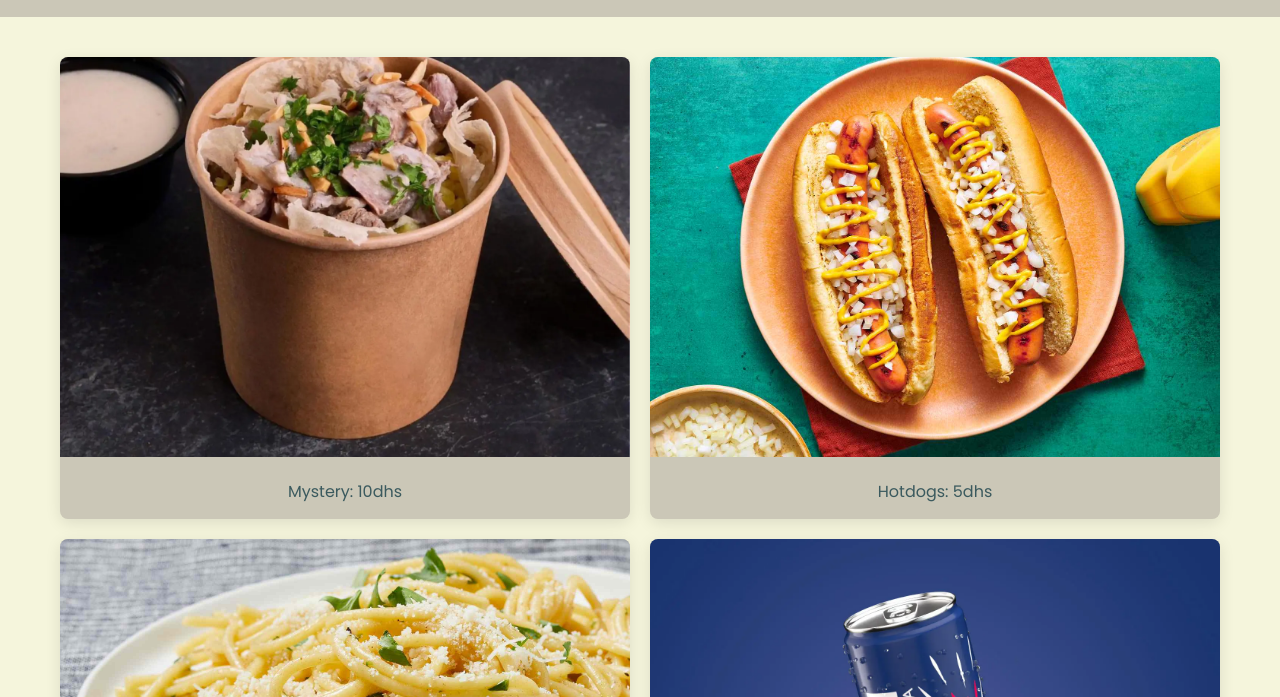
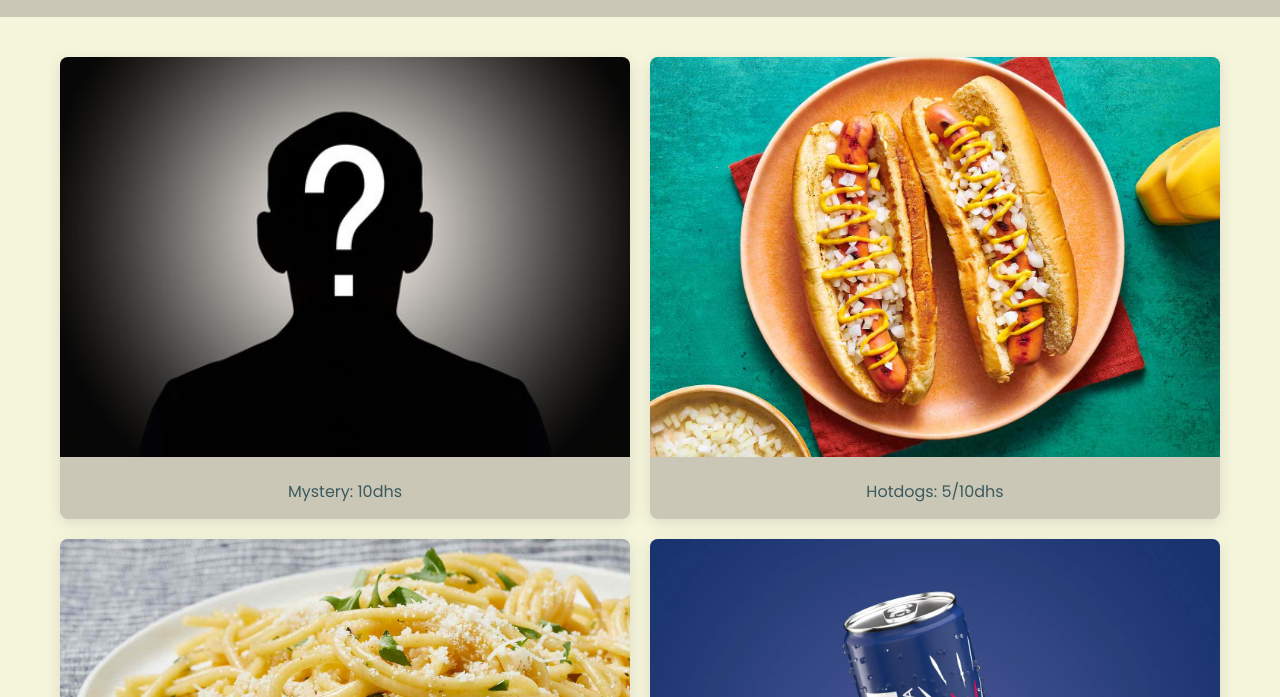
Before and after one commit to DrFoodBazaar/Menu, a plain HTML site: page index.html in a window 1280 px wide. Shown: the part 103-800 px from the top of the page. Drawn offline with Linux system fonts and the light colour scheme; a web font is replaced by a local one.

Commit message:
Update index.html

```diff
--- a/index.html
+++ b/index.html
@@ -207,12 +207,12 @@
     </header>
     <div class="menu">
         <div class="menu-item">
-            <img src="be3afc650f480b5e5c1b8ce3376bc231.webp">
+            <img src="mystery.jpg">
             <p class="english">Mystery: 10dhs</p><p class="arabic">أحجية : 10د</p>
         </div>
         <div class="menu-item">
             <img src="hotdogs.jpg">
-            <p class="english">Hotdogs: 5dhs</p><p class="arabic">سندويتش نقانق : 5د</p>
+            <p class="english">Hotdogs: 5/10dhs</p><p class="arabic">سندويتش نقانق : 5/10د</p>
         </div>
         <div class="menu-item">
             <img src="pasta.jpg">
```
